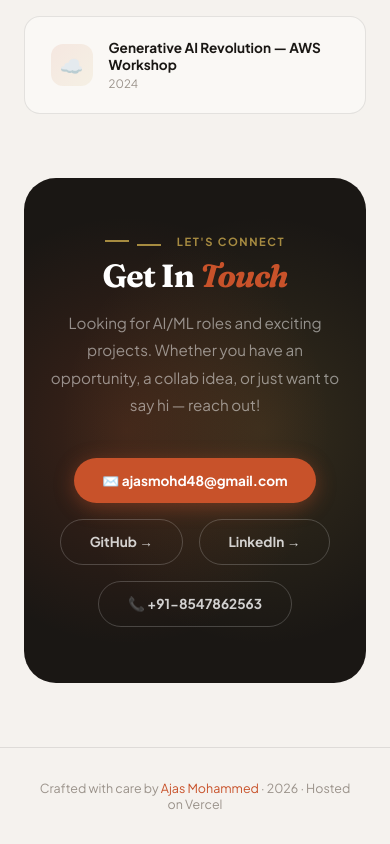
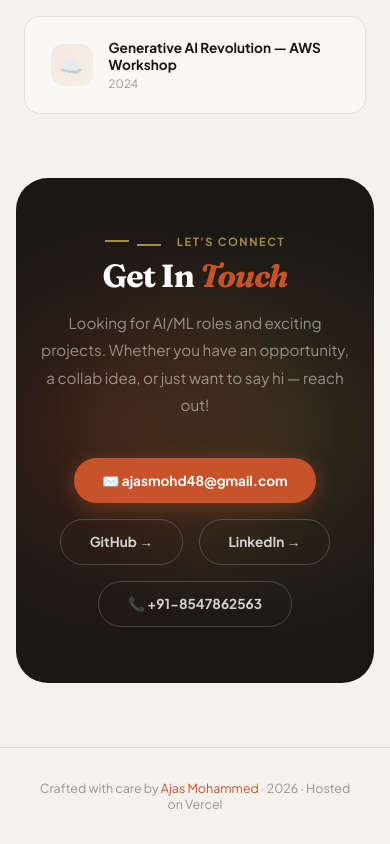
Before and after one commit to AjasMohammed48/Potfolio, a plain HTML site: page index.html in a window 390 px wide. Shown: the part 7869-8713 px from the top of the page. Drawn offline with Linux system fonts and the light colour scheme; a web font is replaced by a local one.

Commit message:
Adjust margins and max-width in index.html

```diff
--- a/index.html
+++ b/index.html
@@ -503,7 +503,8 @@
       background: var(--ink);
       color: white;
       border-radius: 32px;
-      margin: 0 5rem 6rem;
+      max-width: 1180px;
+      margin: 0 auto 6rem;
       padding: 6rem 3rem;
       position: relative; overflow: hidden;
     }
@@ -563,7 +564,7 @@
       .hero-right { order: -1; max-width: 320px; margin: 0 auto; }
       .chip-patent, .chip-lpu, .chip-open { display: none; }
       section { padding: 4rem 1.5rem; }
-      #contact { margin: 0 1.5rem 4rem; padding: 3.5rem 1.5rem; }
+      #contact { margin: 0 1rem 4rem; padding: 3.5rem 1.5rem; }
       .projects-grid { grid-template-columns: 1fr; }
       .skills-wrap { grid-template-columns: 1fr; }
       .certs-grid { grid-template-columns: 1fr; }
```
